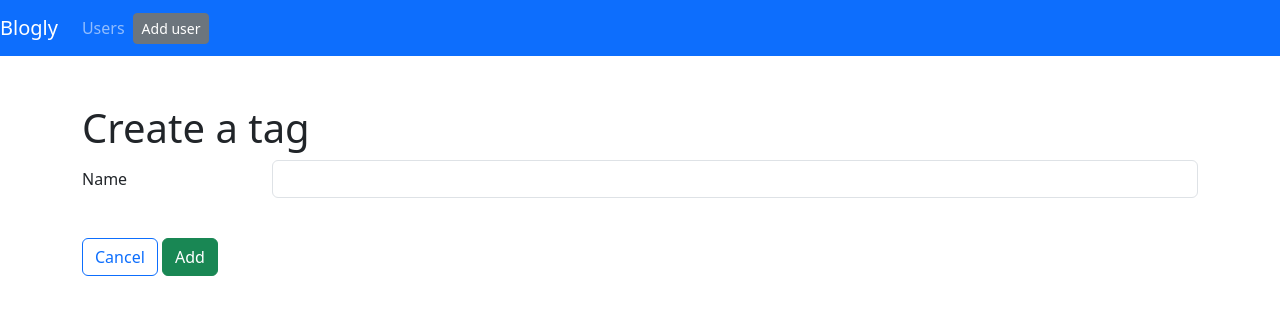
After one commit to m-boyajian/blogly, a Flask app: page /tags/new in a window 1280 px wide. The commit adds this page. Shown: the top 315 px of the page. Run offline with Flask 3, Linux system fonts and the light colour scheme.

Commit message:
blogly part 3

```diff
--- a/app.py
+++ b/app.py
@@ -1,7 +1,7 @@
 """Blogly application."""
 from flask import Flask, request, render_template, redirect
 from flask_debugtoolbar import DebugToolbarExtension
-from models import db, connect_db, User, Post
+from models import db, connect_db, User, Post, Tag, PostTag
 
 app = Flask(__name__)
 
@@ -18,117 +18,246 @@ toolbar = DebugToolbarExtension(app)
 connect_db(app)
 db.create_all()
 
-@app.route("/")
-def base():
-    """Change the user page to show the posts for that user."""
+@app.route('/')
+def root():
+    """Show recent list of posts, most-recent first."""
+
     posts = Post.query.order_by(Post.created_at.desc()).limit(5).all()
     return render_template("posts/homepage.html", posts=posts)
 
-"""User route"""
-"""Show all users. Make these links to view the detail page for the user. Have a link here to the add-user form."""
-@app.route("/users")
+
+@app.errorhandler(404)
+def page_not_found(e):
+    """Show 404 NOT FOUND page."""
+
+    return render_template('404.html'), 404
+
+
+##############################################################################
+# User route
+
+@app.route('/users')
 def users_index():
+    """Show a page with info on all users"""
+
     users = User.query.order_by(User.last_name, User.first_name).all()
-    return render_template("users/index.html", users=users)
+    return render_template('users/index.html', users=users)
 
-"""Show an add form for users"""
-@app.route("/users/new", methods=["GET"])
+
+@app.route('/users/new', methods=["GET"])
 def users_new_form():
-    return render_template("users/new.html")
+    """Show a form to create a new user"""
 
-"""Process the add form, adding a new user and going back to /users"""
-@app.route("/users/new", methods = ["POST"])
+    return render_template('users/new.html')
+
+
+@app.route("/users/new", methods=["POST"])
 def users_new():
+    """Handle form submission for creating a new user"""
 
-    new_user = User (
+    new_user = User(
         first_name=request.form['first_name'],
         last_name=request.form['last_name'],
         image_url=request.form['image_url'] or None)
+
     db.session.add(new_user)
     db.session.commit()
+
     return redirect("/users")
 
-"""Show information about the given user. Have a button to get to their edit page, and to delete the user."""
-@app.route("/users/<int:user_id>")
+
+@app.route('/users/<int:user_id>')
 def users_show(user_id):
+    """Show a page with info on a specific user"""
+
     user = User.query.get_or_404(user_id)
-    return render_template("users/show.html", user=user)
+    return render_template('users/show.html', user=user)
 
-"""Show the edit page for a user. Have a cancel button that returns to the detail page for a user, and a save button that updates the user."""
-@app.route("/users/<int:user_id>/edit")
+
+@app.route('/users/<int:user_id>/edit')
 def users_edit(user_id):
+    """Show a form to edit an existing user"""
+
     user = User.query.get_or_404(user_id)
-    return render_template("users/edit.html", user=user)
+    return render_template('users/edit.html', user=user)
 
-"""Process the edit form, returning the user to the /users page."""
-@app.route("/users/<int:user_id>/edit", methods=["POST"])
+
+@app.route('/users/<int:user_id>/edit', methods=["POST"])
 def users_update(user_id):
+    """Handle form submission for updating an existing user"""
+
     user = User.query.get_or_404(user_id)
-    user.first_name=request.form["first_name"]
-    user.last_name=request.form["last_name"]
-    user.image_url=request.form["image_url"]
+    user.first_name = request.form['first_name']
+    user.last_name = request.form['last_name']
+    user.image_url = request.form['image_url']
 
     db.session.add(user)
     db.session.commit()
 
     return redirect("/users")
 
-"""Delete the user."""
-@app.route("/users/<int:user_id>/delete", methods=["POST"])
-def users_delete(user_id):
+
+@app.route('/users/<int:user_id>/delete', methods=["POST"])
+def users_destroy(user_id):
+    """Handle form submission for deleting an existing user"""
+
     user = User.query.get_or_404(user_id)
     db.session.delete(user)
     db.session.commit()
 
     return redirect("/users")
 
-"""Post route"""
-"""Show form to add a post for that user."""
-@app.route("/users/<int:user_id>/posts/new")
+
+##############################################################################
+# Posts route
+
+
+@app.route('/users/<int:user_id>/posts/new')
 def posts_new_form(user_id):
+    """Show a form to create a new post for a specific user"""
+
     user = User.query.get_or_404(user_id)
-    return render_template("posts/new.html", user=user)
+    tags = Tag.query.all()
+    return render_template('posts/new.html', user=user, tags=tags)
 
-"""Handle add form; add post and redirect to the user detail page."""
-@app.route("/users/<int:user_id>/posts/new", methods=["POST"])
+
+@app.route('/users/<int:user_id>/posts/new', methods=["POST"])
 def posts_new(user_id):
+    """Handle form submission for creating a new post for a specific user"""
+
     user = User.query.get_or_404(user_id)
-    new_post = Post(
-        title=request.form['title'],
-        content=request.form['content'],
-        user=user)
+    tag_ids = [int(num) for num in request.form.getlist("tags")]
+    tags = Tag.query.filter(Tag.id.in_(tag_ids)).all()
+
+    new_post = Post(title=request.form['title'],
+                    content=request.form['content'],
+                    user=user,
+                    tags=tags)
+
     db.session.add(new_post)
     db.session.commit()
+
     return redirect(f"/users/{user_id}")
 
-"""Show a post. Show buttons to edit and delete the post."""
-@app.route("/posts/<int:post_id>")
-def show_posts(post_id):
+
+@app.route('/posts/<int:post_id>')
+def posts_show(post_id):
+    """Show a page with info on a specific post"""
+
     post = Post.query.get_or_404(post_id)
-    return render_template("posts/show.html", post=post)
+    return render_template('posts/show.html', post=post)
 
-"""Show form to edit a post, and to cancel (back to user page)."""
-@app.route("/posts/<int:post_id>/edit", methods=["GET"])
+
+@app.route('/posts/<int:post_id>/edit')
 def posts_edit(post_id):
+    """Show a form to edit an existing post"""
+
     post = Post.query.get_or_404(post_id)
-    return render_template("posts/edit.html", post=post)
+    tags = Tag.query.all()
+    return render_template('posts/edit.html', post=post, tags=tags)
 
-"""Handle editing of a post. Redirect back to the post view."""
-@app.route("/posts/<int:post_id>/edit", methods=["POST"])
+
+@app.route('/posts/<int:post_id>/edit', methods=["POST"])
 def posts_update(post_id):
+    """Handle form submission for updating an existing post"""
+
     post = Post.query.get_or_404(post_id)
-    post.title = request.form["title"]
-    post.content = request.form["content"]
+    post.title = request.form['title']
+    post.content = request.form['content']
+
+    tag_ids = [int(num) for num in request.form.getlist("tags")]
+    post.tags = Tag.query.filter(Tag.id.in_(tag_ids)).all()
 
     db.session.add(post)
     db.session.commit()
+
     return redirect(f"/users/{post.user_id}")
 
-"""Delete the post."""
-@app.route("/posts/<int:post_id>/delete", methods=["POST"])
-def delete_posts(post_id):
+
+@app.route('/posts/<int:post_id>/delete', methods=["POST"])
+def posts_destroy(post_id):
+    """Handle form submission for deleting an existing post"""
+
     post = Post.query.get_or_404(post_id)
+
     db.session.delete(post)
     db.session.commit()
 
     return redirect(f"/users/{post.user_id}")
+
+
+##############################################################################
+# Tags route
+
+
+@app.route('/tags')
+def tags_index():
+    """Show a page with info on all tags"""
+
+    tags = Tag.query.all()
+    return render_template('tags/index.html', tags=tags)
+
+
+@app.route('/tags/new')
+def tags_new_form():
+    """Show a form to create a new tag"""
+
+    posts = Post.query.all()
+    return render_template('tags/new.html', posts=posts)
+
+
+@app.route("/tags/new", methods=["POST"])
+def tags_new():
+    """Handle form submission for creating a new tag"""
+
+    post_ids = [int(num) for num in request.form.getlist("posts")]
+    posts = Post.query.filter(Post.id.in_(post_ids)).all()
+    new_tag = Tag(name=request.form['name'], posts=posts)
+
+    db.session.add(new_tag)
+    db.session.commit()
+
+    return redirect("/tags")
+
+
+@app.route('/tags/<int:tag_id>')
+def tags_show(tag_id):
+    """Show a page with info on a specific tag"""
+
+    tag = Tag.query.get_or_404(tag_id)
+    return render_template('tags/show.html', tag=tag)
+
+
+@app.route('/tags/<int:tag_id>/edit')
+def tags_edit_form(tag_id):
+    """Show a form to edit an existing tag"""
+
+    tag = Tag.query.get_or_404(tag_id)
+    posts = Post.query.all()
+    return render_template('tags/edit.html', tag=tag, posts=posts)
+
+
+@app.route('/tags/<int:tag_id>/edit', methods=["POST"])
+def tags_edit(tag_id):
+    """Handle form submission for updating an existing tag"""
+
+    tag = Tag.query.get_or_404(tag_id)
+    tag.name = request.form['name']
+    post_ids = [int(num) for num in request.form.getlist("posts")]
+    tag.posts = Post.query.filter(Post.id.in_(post_ids)).all()
+
+    db.session.add(tag)
+    db.session.commit()
+
+    return redirect("/tags")
+
+
+@app.route('/tags/<int:tag_id>/delete', methods=["POST"])
+def tags_destroy(tag_id):
+    """Handle form submission for deleting an existing tag"""
+
+    tag = Tag.query.get_or_404(tag_id)
+    db.session.delete(tag)
+    db.session.commit()
+
+    return redirect("/tags")
--- a/templates/posts/homepage.html
+++ b/templates/posts/homepage.html
@@ -1,5 +1,7 @@
 {% extends "base.html" %}
+
 {% block title %}Blogly{% endblock %}
+
 {% block content %}
 
 <h1>Blogly Recent Posts</h1>
--- a/templates/posts/new.html
+++ b/templates/posts/new.html
@@ -1,5 +1,7 @@
 {% extends 'base.html' %}
+
 {% block title %}Add Post{% endblock %}
+
 {% block content %}
 
 <h1>Add Post for {{ user.full_name }}</h1>
--- a/templates/posts/show.html
+++ b/templates/posts/show.html
@@ -1,5 +1,7 @@
 {% extends 'base.html' %}
+
 {% block title %}{{ post.title }}{% endblock %}
+
 {% block content %}
 
   <h1>{{ post.title }}</h1>
--- /dev/null
+++ b/templates/tags/new.html
@@ -0,0 +1,38 @@
+{% extends 'base.html' %}
+
+{% block title %}Add tag{% endblock %}
+
+{% block content %}
+
+<h1>Create a tag</h1>
+
+<form method="POST" action="/tags/new">
+
+  <div class="form-group row">
+    <label for="title" class="col-sm-2 col-form-label">Name</label>
+    <div class="col-sm-10">
+      <input class="form-control" id="title" name="title">
+    </div>
+  </div>
+
+  <div class="form-check form-group row">
+    {% for posts in post %}
+    <div>
+      <input class="form-input" type="checkbox" value="{{ post.id }}" id="post_{{ post.id }}" name="posts">
+      <label class="form-check-label" for="post_{{ post.id }}">
+        {{ post.title }}
+      </label>
+    </div>
+    {% endfor %}
+  </div>
+
+  <div class="mt-3 form-group row">
+    <div class="ml-auto mr-3">
+      <a href="/tags" class="btn btn-outline-primary">Cancel</a>
+      <button type="submit" class="btn btn-success">Add</button>
+    </div>
+  </div>
+
+</form>
+
+{% endblock %}
--- a/templates/users/edit.html
+++ b/templates/users/edit.html
@@ -1,10 +1,12 @@
 {% extends "base.html" %}
+
 {% block title %}Edit{{ user.full_name }}{% endblock %}
 
 {% block content %}
 
 <h1>Edit a user</h1>
 <form method="POST">
+
   <div class="form-group row"></div>
   <label for="first_name" class="col-md-2 col-form-label">First Name</label>
     <div class="col-md">
--- a/templates/users/new.html
+++ b/templates/users/new.html
@@ -1,4 +1,5 @@
 {% extends "base.html" %}
+
 {% block title %}
 Create User
 {% endblock %}
```
Also changed, not shown: models.py (+44 -5 lines), seed.py (added, +18 -0 lines), templates/posts/edit.html (+19 -1 lines), templates/tags/edit.html (added, +40 -0 lines), templates/tags/index.html (added, +16 -0 lines), templates/tags/show.html (added, +26 -0 lines), templates/users/show.html (+16 -1 lines). Lines whose indentation alone changed are shown as unchanged.
